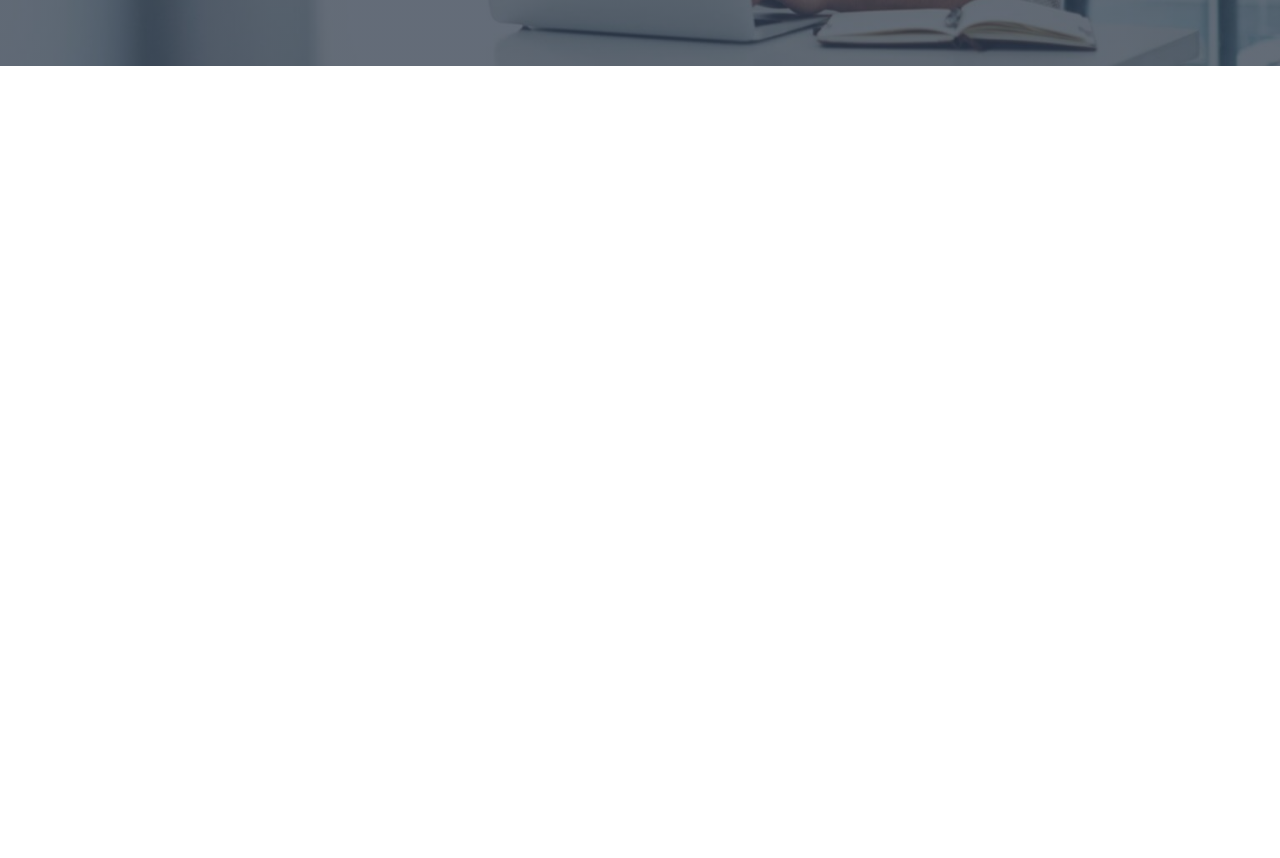
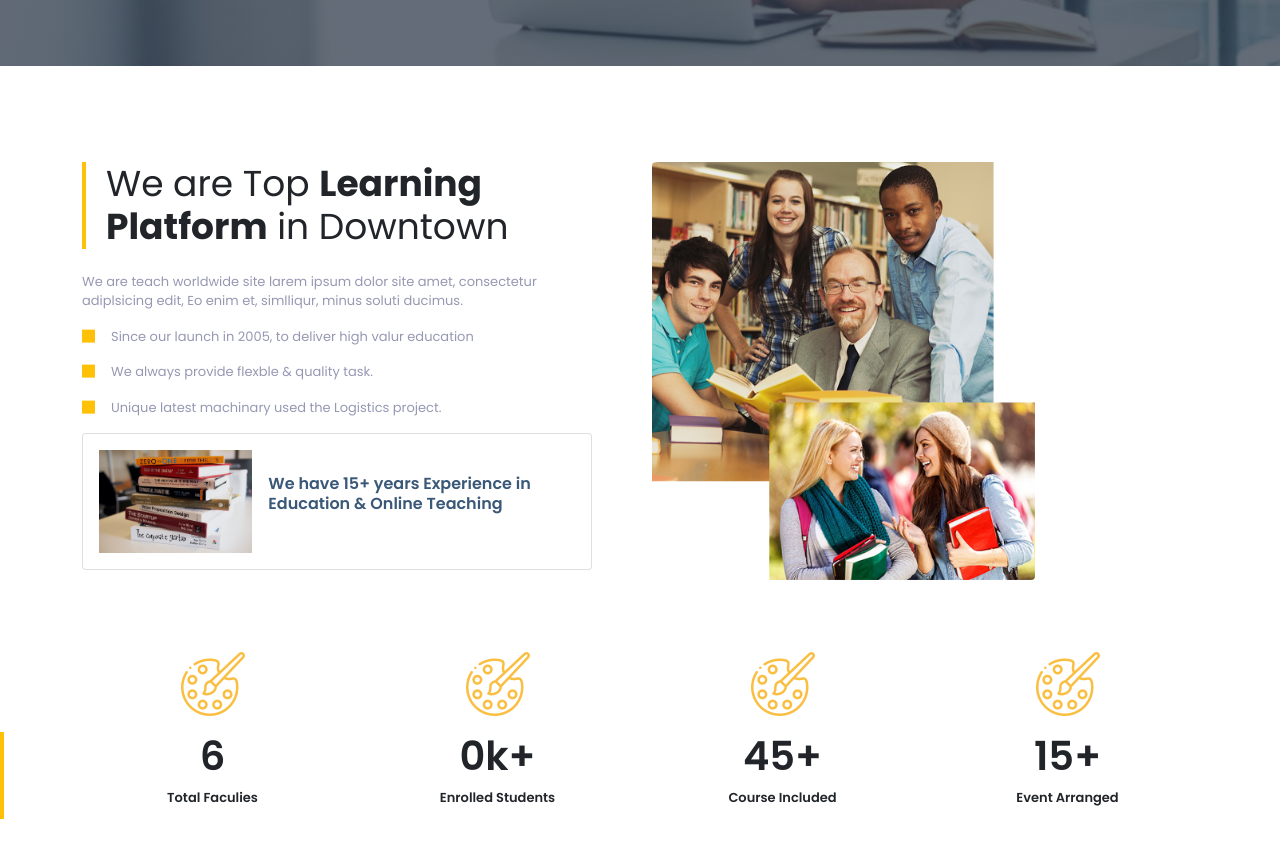
Before and after one commit to abmpallob/bbotstrap-exam-01, a plain HTML site: page index.html in a window 1280 px wide. Shown: the part 594-1452 px from the top of the page. Before the commit the page ends 800 px from the top, so only its background shows below. Drawn offline with Linux system fonts and the light colour scheme.

Commit message:
Platform-complete

```diff
--- a/css/style.css
+++ b/css/style.css
@@ -2,6 +2,12 @@
 *{
     font-family: 'Poppins', sans-serif;
 }
+/* common-css-start */
+
+.font-12{
+    font-size: 12px;
+}
+/* common-css-end */
 .th-section {
     background: #1d2144 ;
     font-size: 12px;
@@ -23,7 +29,7 @@
 
 .hero-section h1::before {
     content: "";
-    width: 5px;
+    width: 4px;
     background: #ffc107;
     height: 155px;
     position: absolute;
@@ -38,3 +44,36 @@
     padding: 120px 0px !important;
 }
 /* hero-section-end */
+
+/* Platform-section-Start */
+.Platform-section .b{
+    font-weight: 600;
+}
+.Platform-section h5{
+     font-size: 16px;
+     color: #3a5877 !important;
+     font-weight: 600;
+}
+.font-13 {
+    font-size: 13px;
+    color: #9698b3 !important;
+}
+.Platform-section .a{
+    font-weight: 400;
+    font-size: 36px;
+    position: relative;
+
+}
+.Platform-section h1::before{
+     content: "";
+     width: 4px;
+     background: #ffc107;
+     height: 87px;
+     position: absolute;
+     left: 0;
+}
+.font-12 {
+    font-size: 13px;
+    font-weight: 600;
+}
+/* Platform-section-end */
--- a/index.html
+++ b/index.html
@@ -74,7 +74,7 @@
     </header>
     <main>
       <!-- hero-section-start -->
-      <div class="hero-section">
+      <section class="hero-section">
         <div class="container">
           <h1 class=" display-3 ps-4  text-light">
             Learn Form Edupix <br>
@@ -84,9 +84,65 @@
           <button class="btn border border-light py-2 px-4 text-light ">Learn More</button>
           <button  class="btn bg-warning text-light py-2 px-4 ms-3 ">View Courses</button>
         </div>
-      </div>
+      </section>
       <!-- hero-section-end -->
-      <!-- hero-section-end -->
+
+      <!-- Platform-section-Start -->
+      <section class="Platform-section py-5">
+        <div class="container">
+          <div class="row">
+            <div class="col-md-6 py- pe-5">
+                <h1 class="ps-4 mt-5 a">
+                We are Top <strong>Learning <br> Platform</strong> in Downtown
+                </h1>
+                <p class="font-13 mt-4 text-">We are teach worldwide site larem ipsum dolor site amet, consectetur adiplsicing edit, Eo enim et, simlliqur, minus soluti ducimus.</p>
+                <p class="font-13"><i class="fa-solid fa-square-full text-warning me-3"></i>Since our launch in 2005, to deliver high valur education</p>
+                <p class="font-13"><i class="font-1 fa-solid fa-square-full text-warning me-3"></i>We always provide flexble & quality task.</p>
+                <p class="font-13"><i class="fa-solid fa-square-full text-warning me-3"></i>Unique latest machinary used the Logistics project.<p>
+              <div>
+                <div class="card mb-3" style="max-width: 540px;">
+                  <div class="row g-0">
+                    <div class="col-md-4">
+                      <img src="./media/image/book1.jpg" class="img-fluid rounded ps-3 py-3" alt="...">
+                    </div>
+                    <div class="col-md-8">
+                      <div class="card-body">
+                        <h5 class="card-title mt-4">We have 15+ years Experience in Education & Online Teaching</h5>
+                      </div>
+                    </div>
+                  </div>
+                </div>
+              </div>
+            </div>
+            <div class="col-md-6 py-5 pe-5">
+              <img src="./media/image/learn1.jpg " alt="" class="w-75 rounded">
+            </div>
+          </div>
+          <div class="row py-4 ">
+            <div class="col-md-3 text-center">
+              <img src="./media/image/palette.png" alt="" class="pb-3">
+              <h1 class="text-dark text-center b">6</h1>
+              <p class="text-dark text-center font-12">Total Faculies</p>
+            </div>
+            <div class="col-md-3 text-center">
+              <img src="./media/image/palette.png" alt="" class="pb-3">
+              <h1 class="text-dark text-center b">0k+</h1>
+              <p class="text-dark text-center font-12">Enrolled Students</p>
+            </div>
+            <div class="col-md-3 text-center">
+              <img src="./media/image/palette.png" alt="" class="pb-3 ">
+              <h1 class="text-dark text-center b">45+</h1>
+              <p class="text-dark text-center font-12">Course Included</p>
+            </div>
+            <div class="col-md-3 text-center">
+              <img src="./media/image/palette.png" alt="" class="pb-3">
+              <h1 class="text-dark text-center b">15+</h1>
+              <p class="text-dark text-center font-12">Event Arranged</p>
+            </div>
+          </div>
+        </div>
+      </section>
+      <!-- Platform-section-end -->
     </main>
 
 
```
